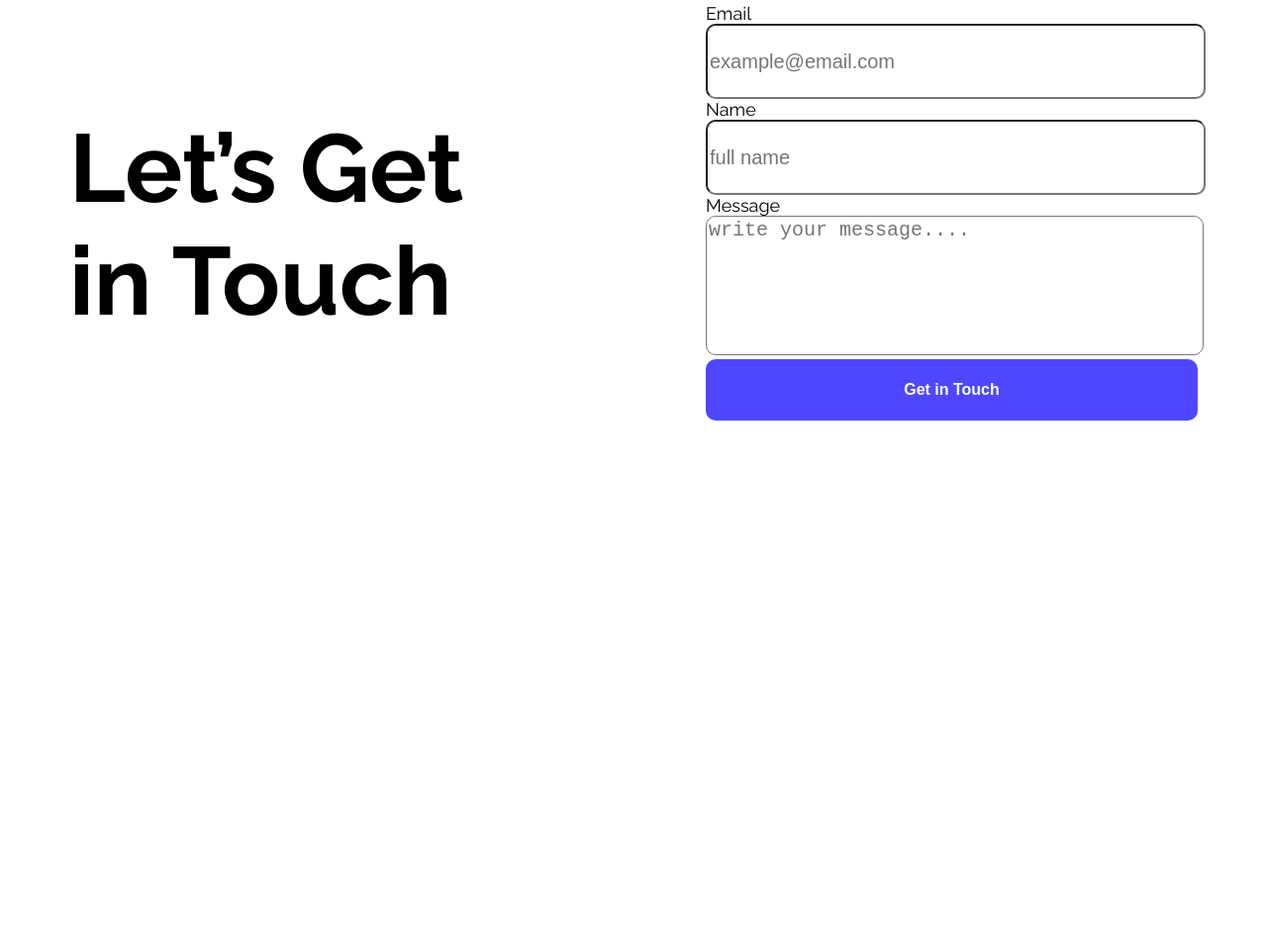
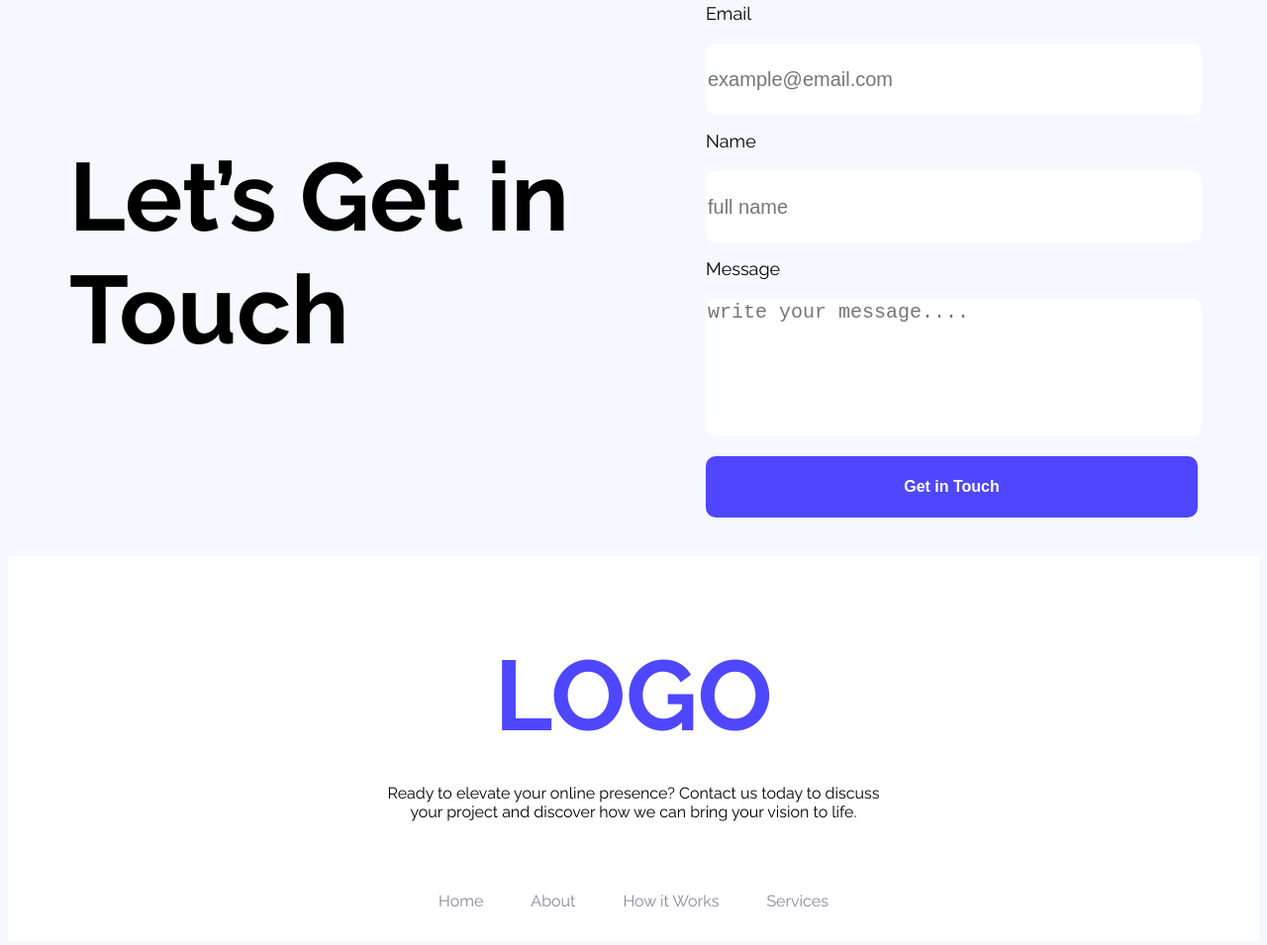
Before and after one commit to isaniul111/assignment-one-hero, a plain HTML site: page index.html in a window 1280 px wide. Shown: the part 2979-3934 px from the top of the page at 99% size. Before the commit the page ends 3549 px from the top, so only its background shows below. Drawn offline with Linux system fonts and the light colour scheme.

Commit message:
footer section added

```diff
--- a/index.html
+++ b/index.html
@@ -175,16 +175,53 @@
           <div class="form-parent">
             <form action="" class="newsletter-form">
               <label for="email" class="message">Email</label><br />
-              <input type="email" name="" id="email" class="email" placeholder="example@email.com" /><br />
+              <input
+                type="email"
+                name=""
+                id="email"
+                class="email"
+                placeholder="example@email.com"
+              /><br />
               <label for="name-id" class="name">Name</label><br />
-              <input type="text" name="" id="name-id" class="text-name" placeholder="full name"/><br />
+              <input
+                type="text"
+                name=""
+                id="name-id"
+                class="text-name"
+                placeholder="full name"
+              /><br />
               <label for="text-area" class="textarea">Message</label><br />
-              <textarea name="" id="text-area" class="news-textarea" placeholder="write your message...."></textarea><br />
-              <button class="get-touch-b button-common">Get in Touch</button><br />
+              <textarea
+                name=""
+                id="text-area"
+                class="news-textarea"
+                placeholder="write your message...."
+              ></textarea
+              ><br />
+              <button class="get-touch-b button-common">Get in Touch</button
+              ><br />
             </form>
           </div>
         </div>
       </section>
     </main>
+    <!-- footer section begains hare  -->
+    <footer class="footer">
+      <div class="footer-parent">
+        <div class="footer-part">
+          <h1 class="footer-logo">LOGO</h1>
+          <p class="footer desc">
+            Ready to elevate your online presence? Contact us today to discuss
+            your project and discover how we can bring your vision to life.
+          </p>
+        </div>
+        <div class="bar-parent">
+          <div class="footer-home"><h3>Home</h3></div>
+          <div class="footer-about"><h3>About</h3></div>
+          <div class="footer-work"><h3>How it Works</h3></div>
+          <div class="footer-services"><h3>Services</h3></div>
+        </div>
+      </div>
+    </footer>
   </body>
 </html>
--- a/styles/style.css
+++ b/styles/style.css
@@ -3,6 +3,7 @@
   font-family: "Raleway", sans-serif;
   font-optical-sizing: auto;
   font-style: normal;
+  background-color: rgb(245, 248, 255);
 }
 /* shared styles  */
 
@@ -155,7 +156,7 @@
 .review-rating{
   width: 366px;
   height: 243px;
-  background-color: #F2EDED;
+  background-color: #ffffff;
   border-radius: 14px;
   padding: 0px 24px;
   }
@@ -209,18 +210,19 @@
   margin: 0 auto;
   display: flex;
   justify-content: center;
+  gap:115px;
 }
 .title-desc{
   color: #000000;
   font-size: 97px;
   font-weight: bold;
-  padding: 100px 80px 200px 0px;
+  padding: 129px 0px;
 }
 .newsletter-form{
   width: 497px;
   height: 490px;
   justify-content: center;
-  padding: 71px 0px 71px 115px;
+  padding: 71px 0px 71px;
 }
 .message,.name,.textarea{
   font-size: 18px;
@@ -230,12 +232,14 @@
   width: 497px;
   height: 70px;
   border-radius: 10px;
+  border: none;
 }
 .news-textarea{
   width: 497px;
   height: 135px;
   border-radius: 10px;
   resize: none;
+  border: none;
 }
 .get-touch-b{
   width: 497px;
@@ -245,3 +249,51 @@
 .email,.text-name,.news-textarea::placeholder{
  font-size: 20px;
 }
+.form-parent label,input,textarea {
+  margin-top: 20px;
+  margin-bottom: 16px;
+}
+/* footer section style begains hare */
+.footer {
+  width: 100%;
+  background-color: #ffffff;
+  padding: 15px 0;
+  display: flex;
+  justify-content: center;
+  align-items: center;
+}
+.footer-parent {
+  width: 531px;
+  display: flex;
+  flex-direction: column;
+  align-items: center;
+  gap: 24px;
+  text-align: center;
+}
+.footer-logo {
+  font-size: 100px;
+  color: rgba(78, 71, 255, 1);
+  font-weight: bolder;
+  margin-bottom: 10px;
+}
+.footer-desc {
+  font-size: 15px;
+  color: #8987a1;
+  line-height: 1.6;
+  gap: 10px;
+}
+.bar-parent {
+  display: flex;
+  justify-content: center;
+  gap: 48px;
+  color: #8987a1;
+}
+.bar-parent h3 {
+  font-weight: normal;
+  font-size: 16px;
+  cursor: pointer;
+  transition: color 0.3s ease;
+}
+.bar-parent h3:hover {
+  color: rgba(78, 71, 255, 1);
+}
```
